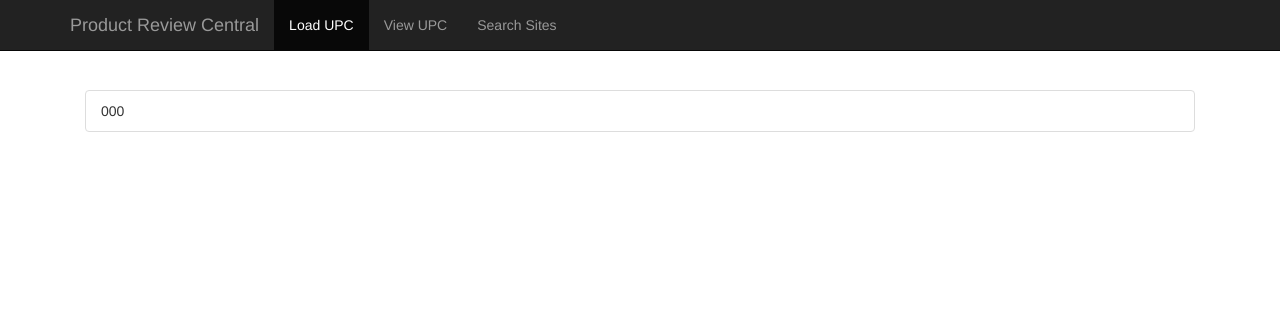
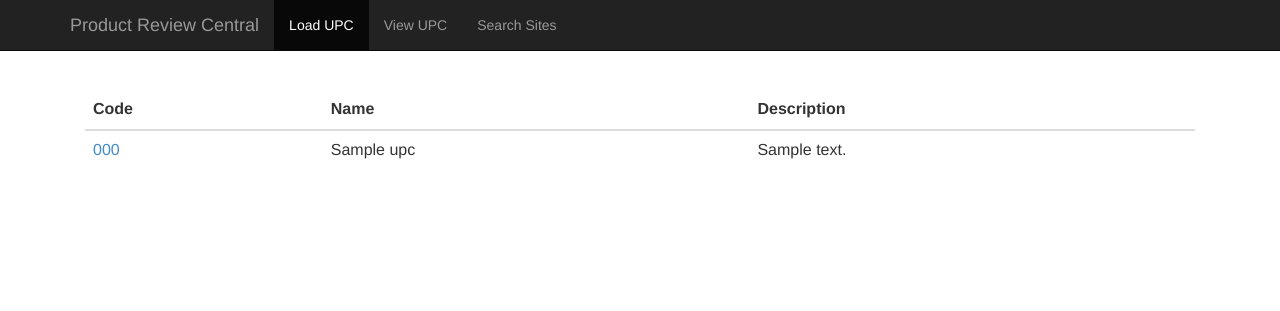
Before and after one commit to tanaysengar/customerreviews, a Django app: page /list_upc/ in a window 1280 px wide. Shown: the top 311 px of the page. Run offline with Django 3.2, Linux system fonts and the light colour scheme; tables that the repository leaves empty hold one stand-in row (values such as "Sample post"); some libraries are stand-ins or nearby versions.

Commit message:
Add more changes

```diff
--- a/customerreview/urls.py
+++ b/customerreview/urls.py
@@ -15,4 +15,5 @@ urlpatterns = patterns('',
     url(r'^list/', 'fileupload.views.list', name='list'),
     url(r'^list_upc/', 'main.views.list_upc', name='list_upc'),
     url(r'^list_sites/', 'main.views.list_sites', name='list_sites'),
+    url(r'^upc_reviews/(?P<code>\w{0,50})/$', 'main.views.upc_reviews', name='upc_reviews'),
 )
--- a/main/models.py
+++ b/main/models.py
@@ -8,6 +8,8 @@ class LookupSites(models.Model):
 
 class UPC(models.Model):
     code = models.CharField(max_length=20)
+    name=models.CharField(max_length=50)
+    description=models.CharField(max_length=255)
 
     def __str__(self):
         return self.code
--- a/main/views.py
+++ b/main/views.py
@@ -1,7 +1,7 @@
 from django.shortcuts import render
 from django.shortcuts import render_to_response
 from django.template import RequestContext
-from main.models import UPC, LookupSites
+from main.models import UPC, LookupSites, CustomerReviews
 
 def list_upc(request):
     upc_codes = UPC.objects.all()
@@ -10,3 +10,14 @@ def list_upc(request):
 def list_sites(request):
     lookup_sites = LookupSites.objects.all()
     return render_to_response('list_sites.html',{'lookup_sites':lookup_sites},context_instance=RequestContext(request))
+
+def upc_reviews(request,code):
+    upc_details = UPC.objects.get(pk=code)
+    reviews = CustomerReviews.objects.filter(upc_id=upc_details.id)
+    lookup_sites = LookupSites.objects.all()
+    return render_to_response('upc_reviews.html',{'reviews':reviews,
+                                                  'product':upc_details,
+                                                  'lookupsites':lookup_sites,
+                                                   'code':code
+                                                  },
+                              context_instance=RequestContext(request))
--- a/templates/list_upc.html
+++ b/templates/list_upc.html
@@ -3,11 +3,21 @@
 {% block body_block %}
 <div align="left">
     {% if upc_codes %}
-        <ul class="list-group">
-        {% for upc in upc_codes %}
-             <li class="list-group-item">{{ upc.code }}</li>
-        {% endfor %}
-        </ul>
+
+        <table class="table table-hover">
+            <thead>
+                <tr><th>Code</th><th>Name</th><th>Description</th></tr>
+            </thead>
+            <tbody>
+            {% for upc in upc_codes %}
+                 <tr>
+                    <td><a href="/upc_reviews/{{ upc.id }}"> {{ upc.code }} </a></td>
+                    <td>{{ upc.name }}</td>
+                    <td>{{ upc.description }}</td>
+            {% endfor %}
+            </tbody>
+        </table>
+
     {% else %}
         <p>No documents.</p>
     {% endif %}
```
Also changed, not shown: templates/upc_reviews.html (added, +58 -0 lines).
